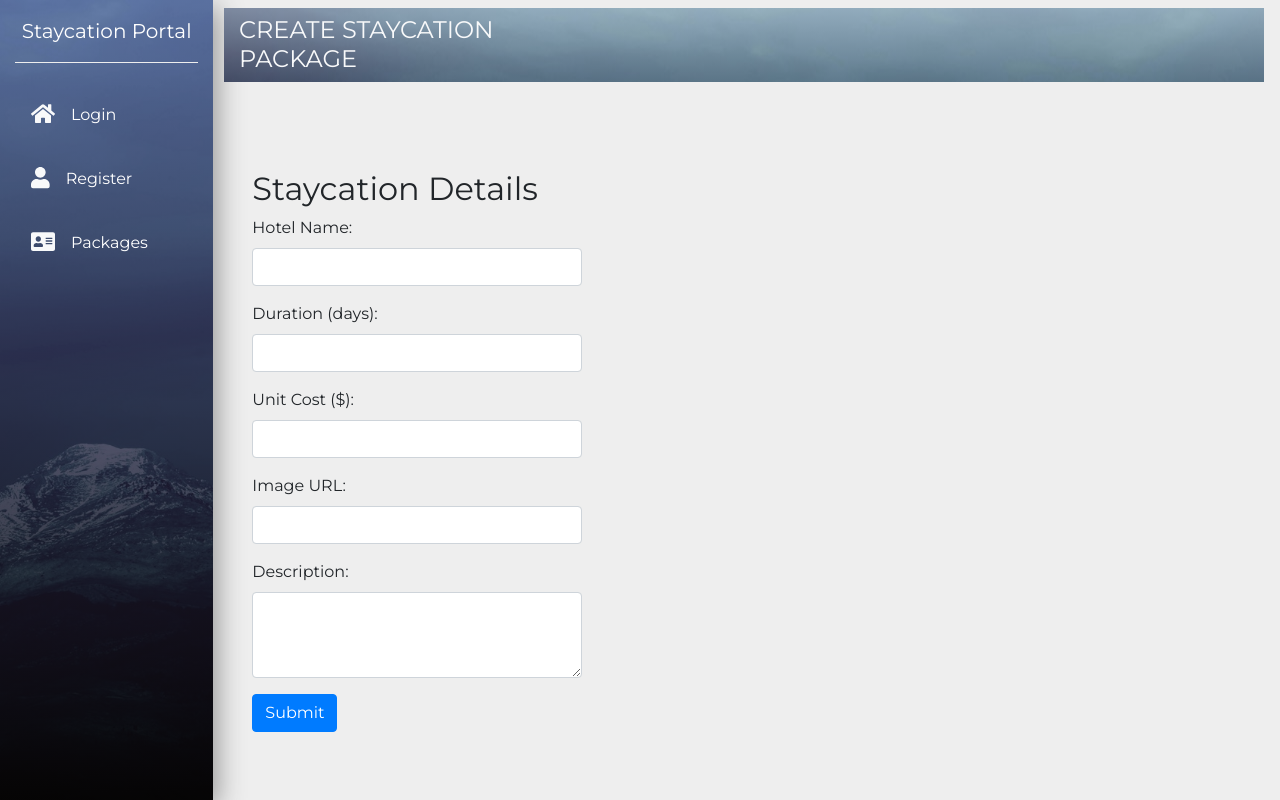
After one commit to ICT381/StaycationX, a Flask app: page /create_staycation in a window 1280 px wide. The commit adds this page. Run offline with Flask 2, Linux system fonts and the light colour scheme; some libraries are stand-ins or nearby versions.

Commit message:
Added in stored and reflected XSS vulnerability

```diff
--- a/app/controllers/packageController.py
+++ b/app/controllers/packageController.py
@@ -1,5 +1,5 @@
 from flask_login import login_user, login_required, logout_user, current_user
-from flask import Blueprint, request, redirect, render_template, url_for
+from flask import Blueprint, request, redirect, render_template, url_for, escape
 
 from app.models.forms import BookForm
 
@@ -18,3 +18,40 @@ def packages():
 def viewPackageDetail(hotel_name):
     the_package = Package.getPackage(hotel_name=hotel_name)
     return render_template('packageDetail.html', panel="Package Detail", package=the_package)
+
+# The following is added for vulnerability
+@package.route('/redirect')
+def query_example():
+    # Access the query parameter 'query' from the request
+    query_param = request.args.get('query')
+    #query_param = escape(request.args.get('query'))
+
+
+    # Process the query parameter (e.g., perform validation, sanitize, etc.)
+    # In this example, we'll simply return the query parameter value
+    if query_param == "1":
+        all_packages = Package.getAllPackages()
+        return render_template('packages.html', panel="Package", all_packages=all_packages)
+    else:
+        return f"Received query parameter: {query_param}"
+
+@package.route('/create_staycation', methods=['GET', 'POST'])
+def create_staycation():
+    if request.method == 'POST':
+        # Get form data
+        hotel_name = request.form.get('hotel_name')
+        duration = int(request.form.get('duration'))
+        unit_cost = float(request.form.get('unit_cost'))
+        image_url = request.form.get('image_url')
+        description = request.form.get('description')
+        #description = escape(request.form.get('description'))
+
+
+        # Create a new Staycation document
+        Package.createPackage(hotel_name=hotel_name, duration=duration,
+                        unit_cost=unit_cost, image_url=image_url,
+                        description=description)
+
+        return redirect(url_for('packageController.packages'))
+
+    return render_template('staycation_form.html', panel="Create Staycation Package")
--- a/app/templates/base.html
+++ b/app/templates/base.html
@@ -47,12 +47,12 @@
               {% endif %}
               <a href="#" id="query-output" value="{{current_user.name|safe}}" class="text-white">{{ current_user.name }} </a>
               <!-- <span id="query-output" value="{{current_user.name|safe}}" class="query"></span> -->
-              <script>
+              <!-- <script>
                 debugger;
                 var myElem=document.getElementById('query-output');
                 var t1= myElem.getAttribute("value");
                 document.getElementById('query-output').innerHTML=t1;
-              </script>
+              </script> -->
             </div>
             {% endif %}
             <ul class="navbar-nav flex-column mt-4">
@@ -70,6 +70,11 @@
                     class="fas fa-chart-area text-light fa-lg mr-3"></i>Dashboard</a></li>
               <li class="nav-item"><a href="/upload" class="nav-link text-white p-3 mb-2 sidebar-link"><i
                     class="fas fa-cloud-upload-alt text-light fa-lg mr-3"></i>Upload</a></li>
+
+              <!-- Added for vulnerability -->
+              <li class="nav-item"><a href="/create_staycation" class="nav-link text-white p-3 mb-2 sidebar-link"><i
+                class="fas fa-cloud-upload-alt text-light fa-lg mr-3"></i>Add Staycation</a></li>
+
 
               {% else %}
               {% if current_user.is_authenticated %}
--- /dev/null
+++ b/app/templates/staycation_form.html
@@ -0,0 +1,37 @@
+<!-- The images are from: https://sha.org.sg/staycation-deals -->
+{% from "_render_field.html" import render_field %}
+{% extends "base.html" %}
+{% block mainblock %}
+<style>
+    .acontainer {
+      text-align: left;  /* Sets text justification to left for all elements within .container */
+    }
+</style>
+<div class="acontainer mt-2 card-body col-xl-4 col-sm-6 p-2">
+    <h2>Staycation Details</h2>
+    <form method="POST" action="/create_staycation">
+        <div class="form-group">
+            <label for="hotel_name">Hotel Name:</label>
+            <input type="text" class="form-control" id="hotel_name" name="hotel_name" required>
+        </div>
+        <div class="form-group">
+            <label for="duration">Duration (days):</label>
+            <input class="form-control" id="duration" name="duration" required>
+        </div>
+        <div class="form-group">
+            <label for="unit_cost">Unit Cost ($):</label>
+            <input class="form-control" id="unit_cost" name="unit_cost" required>
+        </div>
+        <div class="form-group">
+            <label for="image_url">Image URL:</label>
+            <input type="text" class="form-control" id="image_url" name="image_url">
+        </div>
+        <div class="form-group">
+            <label for="description">Description:</label>
+            <textarea class="form-control" id="description" name="description" rows="3"></textarea>
+        </div>
+        <button type="submit" class="btn btn-primary">Submit</button>
+    </form>
+</div>
+
+{% endblock %}
```
Also changed, not shown: app/templates/packages.html (+13 -1 lines).
